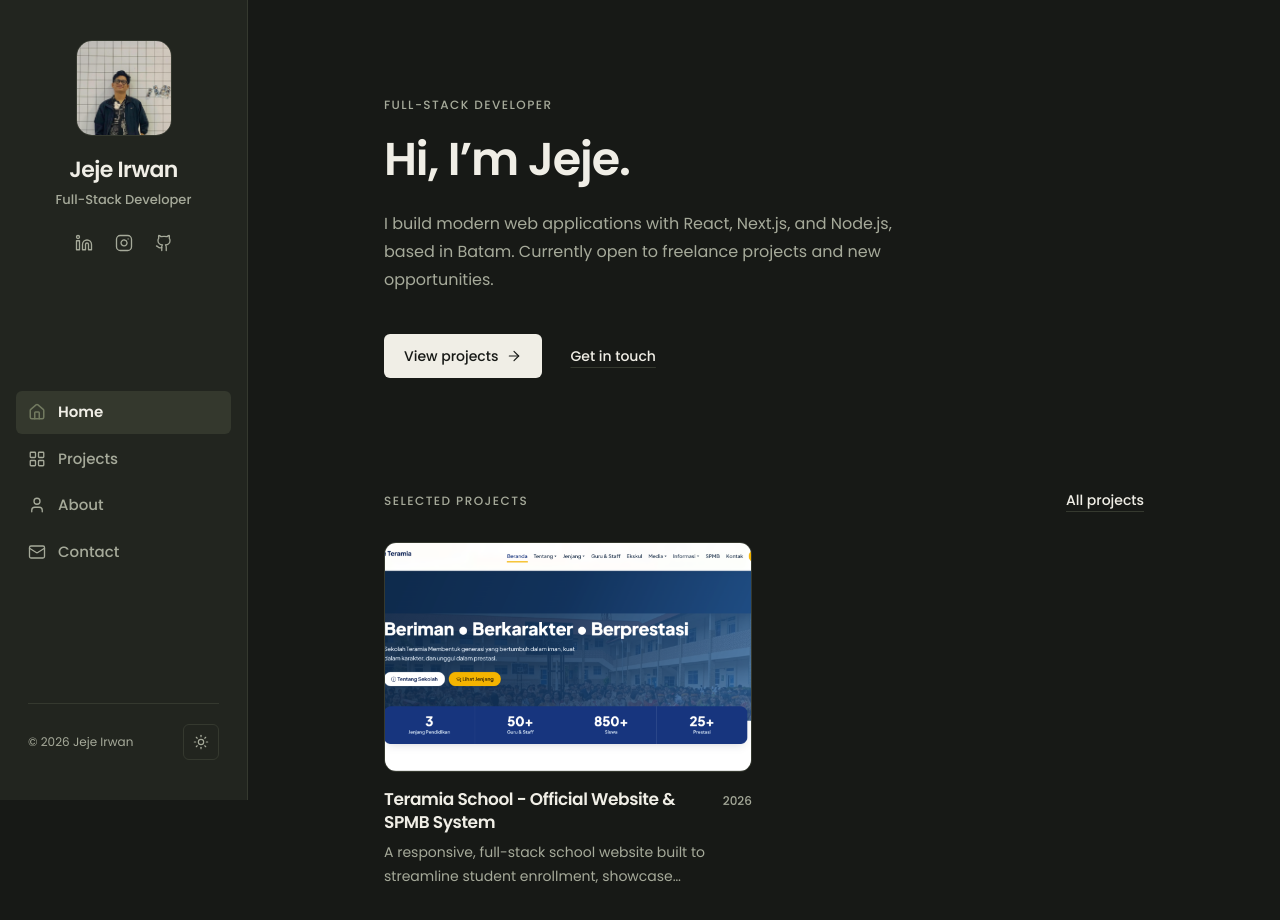
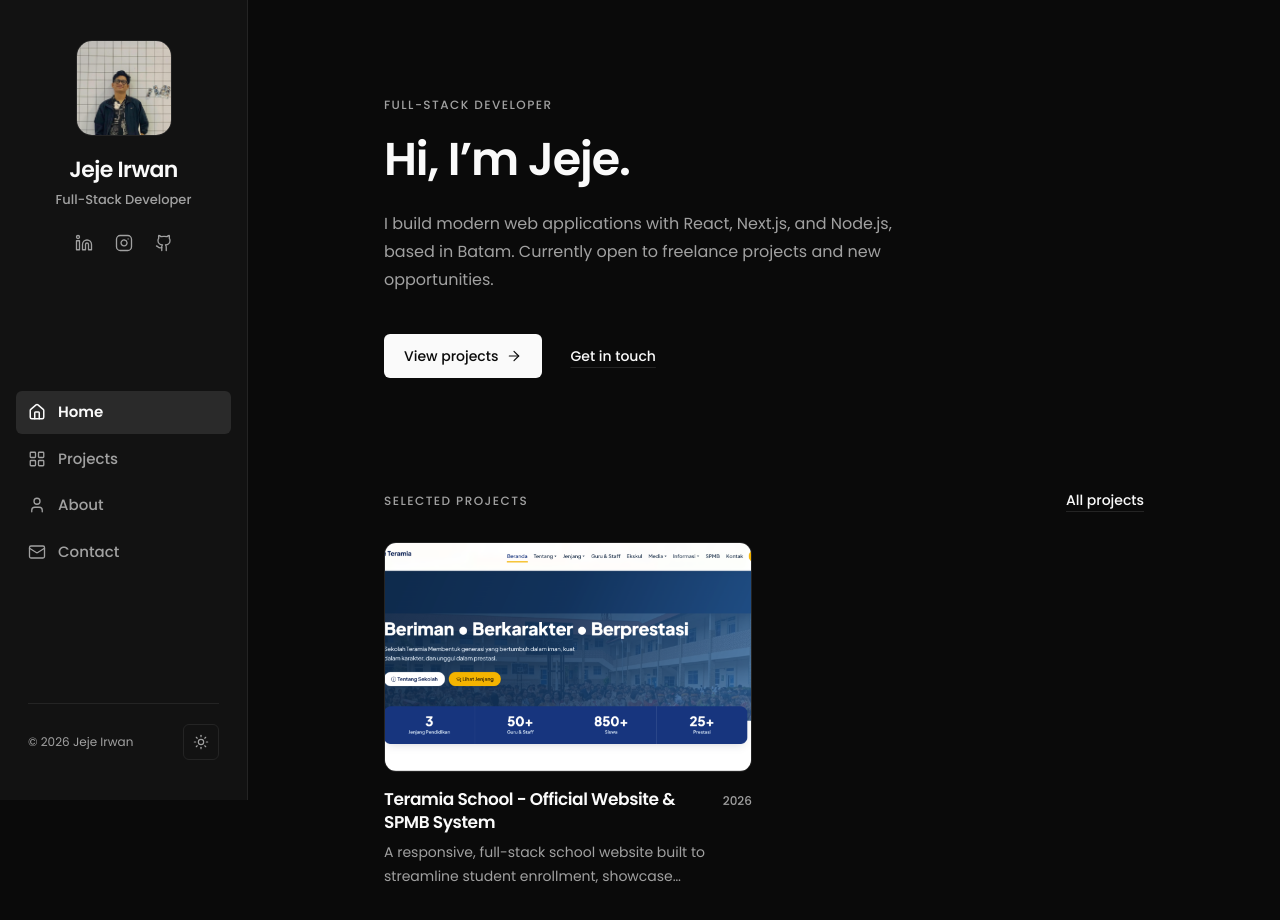
Before and after one commit to JejeIrwan/my-portfolio, a Next.js app: page / in a window 1280 px wide. Shown: the top 920 px of the page. Built offline with nearby package versions, Linux system fonts and the light colour scheme.

Commit message:
mengubah tema dark ke hitam

```diff
--- a/app/apple-icon.tsx
+++ b/app/apple-icon.tsx
@@ -16,8 +16,8 @@ export default function AppleIcon() {
           display: "flex",
           alignItems: "center",
           justifyContent: "center",
-          backgroundColor: "#22251F",
-          color: "#F0EEE6",
+          backgroundColor: "#121212",
+          color: "#FAFAFA",
           fontSize: 80,
           fontWeight: 700,
           letterSpacing: -3,
--- a/app/globals.css
+++ b/app/globals.css
@@ -9,16 +9,16 @@
 /* Dark — default */
 :root,
 [data-theme="dark"] {
-  --background: #171916;
-  --sidebar: #22251f;
-  --accent: #727a60;
-  --foreground: #f0eee6;
-  --muted: #a6aa9a;
-  --border: #35392f;
-  --card: #22251f;                      /* cards & image placeholders (same as sidebar) */
-  --hover: rgb(114 122 96 / 0.12);      /* hover background for menu items & icon buttons */
-  --selected: rgb(114 122 96 / 0.22);   /* active menu item */
-  --scrim: rgb(12 13 11 / 0.6);
+  --background: #0a0a0a;
+  --sidebar: #121212;
+  --accent: #fafafa;
+  --foreground: #fafafa;
+  --muted: #a1a1a1;
+  --border: #242424;
+  --card: #121212;
+  --hover: rgb(255 255 255 / 0.06);
+  --selected: rgb(255 255 255 / 0.1);
+  --scrim: rgb(0 0 0 / 0.7);
 
   --sidebar-width: 248px;
 }
--- a/app/icon.tsx
+++ b/app/icon.tsx
@@ -20,8 +20,8 @@ export default function Icon() {
           alignItems: "center",
           justifyContent: "center",
           borderRadius: 14,
-          backgroundColor: "#22251F",
-          color: "#F0EEE6",
+          backgroundColor: "#121212",
+          color: "#FAFAFA",
           fontSize: 30,
           fontWeight: 700,
           letterSpacing: -1,
--- a/app/layout.tsx
+++ b/app/layout.tsx
@@ -34,7 +34,7 @@ export const metadata: Metadata = {
 
 export const viewport: Viewport = {
   themeColor: [
-    { media: "(prefers-color-scheme: dark)", color: "#171916" },
+    { media: "(prefers-color-scheme: dark)", color: "#0A0A0A" },
     { media: "(prefers-color-scheme: light)", color: "#FFFFFF" },
   ],
 };
--- a/app/opengraph-image.tsx
+++ b/app/opengraph-image.tsx
@@ -17,12 +17,12 @@ export const size = { width: 1200, height: 630 };
 export const contentType = "image/png";
 
 const colors = {
-  background: "#171916",
-  card: "#22251F",
-  border: "#35392F",
-  accent: "#727A60",
-  foreground: "#F0EEE6",
-  muted: "#A6AA9A",
+  background: "#0A0A0A",
+  card: "#121212",
+  border: "#242424",
+  accent: "#A1A1A1",
+  foreground: "#FAFAFA",
+  muted: "#A1A1A1",
 };
 
 /** Loads the profile photo from /public as a data URL (PNG/JPG only). */
```
